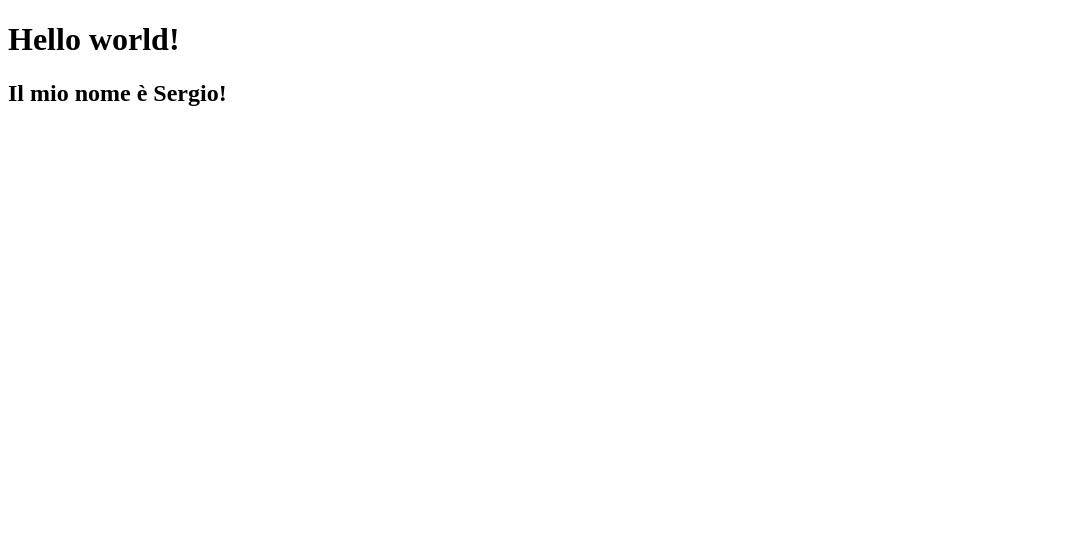
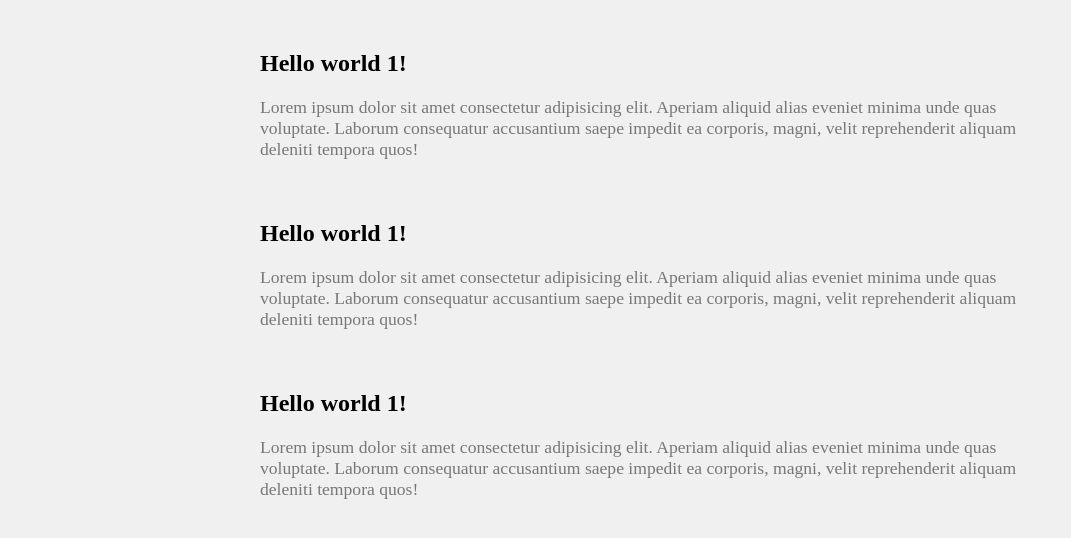
Before and after one commit to Sergio-Ceravolo/exHTML, a plain HTML site: page index.html in a window 1280 px wide. Shown: the whole page, without its empty margins (0-1071 px from the left). Drawn offline with Linux system fonts and the light colour scheme.

Commit message:
Terzo aggiornamento index

```diff
--- a/index.html
+++ b/index.html
@@ -5,9 +5,45 @@
     <meta http-equiv="X-UA-Compatible" content="IE=edge">
     <meta name="viewport" content="width=device-width, initial-scale=1.0">
     <title>Document</title>
+
+    <style>
+        body{
+            margin:0 auto;
+            max-width:800px;
+            margin-top: 50px;
+            background-color: #f0f0f0;
+            font-size: auto;
+        }
+
+        header {
+            margin: 20px;
+        }
+
+        .class1 {
+            margin-bottom: 60px;
+        }
+
+        .class1 > p {
+            color: #777777;
+            font-size: 1.1rem;
+        }
+    </style>
+
 </head>
 <body>
-    <h1>Hello world!</h1>
-    <h2>Il mio nome è Sergio!</h2>
+    <header>
+        <div class="class1">
+            <h2>Hello world 1!</h2>
+            <p>Lorem ipsum dolor sit amet consectetur adipisicing elit. Aperiam aliquid alias eveniet minima unde quas voluptate. Laborum consequatur accusantium saepe impedit ea corporis, magni, velit reprehenderit aliquam deleniti tempora quos!</p>
+        </div>
+        <div class="class1">
+            <h2>Hello world 1!</h2>
+            <p>Lorem ipsum dolor sit amet consectetur adipisicing elit. Aperiam aliquid alias eveniet minima unde quas voluptate. Laborum consequatur accusantium saepe impedit ea corporis, magni, velit reprehenderit aliquam deleniti tempora quos!</p>
+        </div>
+        <div class="class1">
+            <h2>Hello world 1!</h2>
+            <p>Lorem ipsum dolor sit amet consectetur adipisicing elit. Aperiam aliquid alias eveniet minima unde quas voluptate. Laborum consequatur accusantium saepe impedit ea corporis, magni, velit reprehenderit aliquam deleniti tempora quos!</p>
+        </div>
+    </header>
 </body>
 </html>
```
